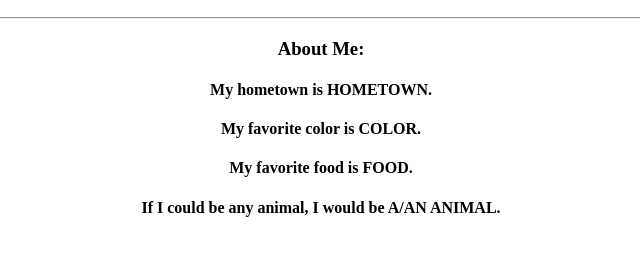
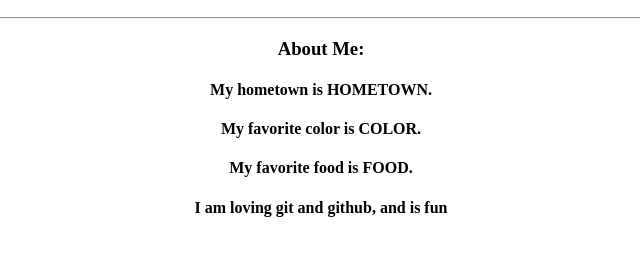
Before and after one commit to CalebN23/friendly-carnival, a plain HTML site: page index.html in a window 1280 px wide. Shown: the part 110-366 px from the top of the page, without its empty margins (319-959 px from the left). Drawn offline with Linux system fonts and the light colour scheme.

Commit message:
change the header tag to loving github, and is fun

```diff
--- a/index.html
+++ b/index.html
@@ -14,7 +14,7 @@
 					<h4>My hometown is HOMETOWN.</h4>
 					<h4>My favorite color is COLOR.</h4>
 					<h4>My favorite food is FOOD.</h4>
-					<h4>If I could be any animal, I would be A/AN ANIMAL.</h4>
+					<h4>I am loving git and github, and is fun</h4>
 			</div>
 		  </body>
 		</html>
```
